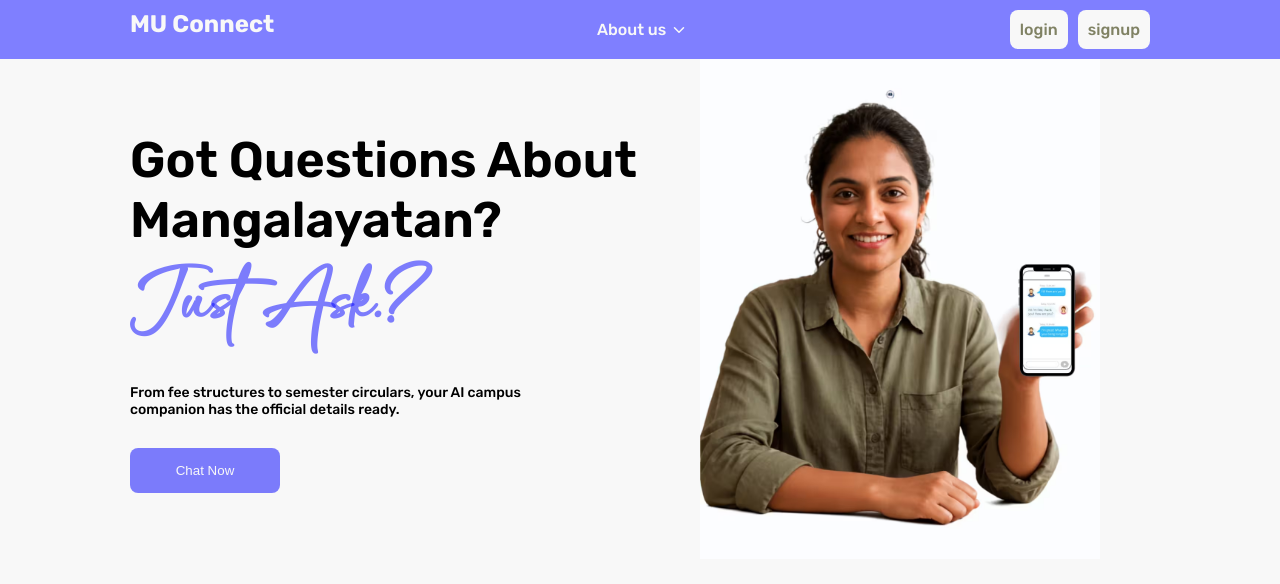
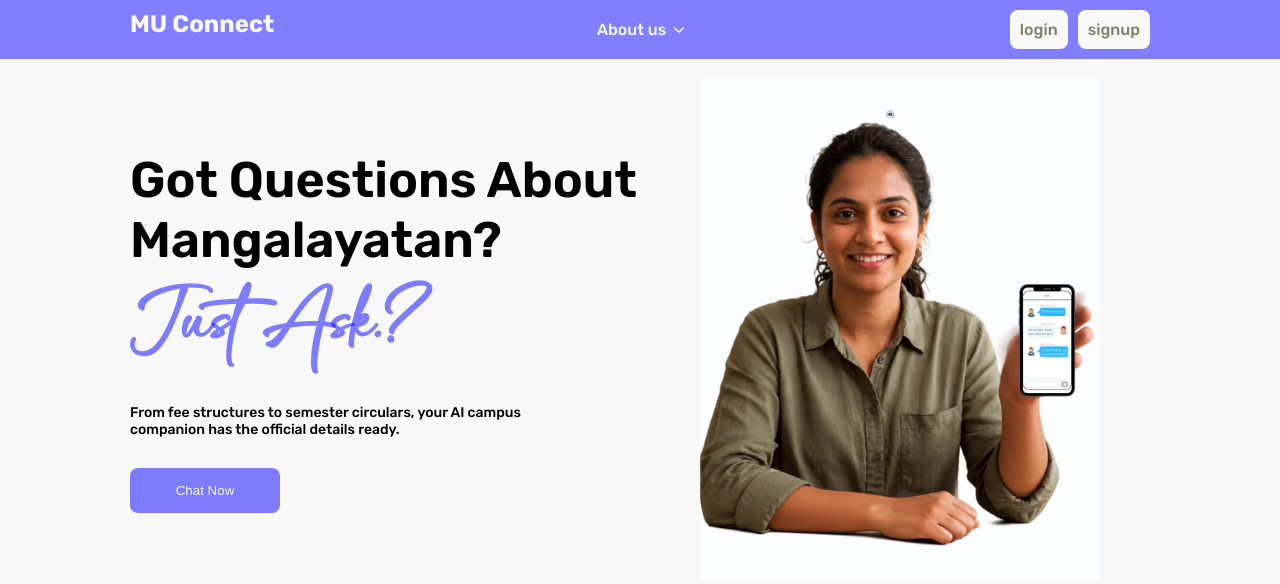
Before and after one commit to arunchauhan8308-cmd/RAGChatBot, a React app in the folder Frontend/: page / in a window 1280 px wide. Shown: the top 584 px of the page. Built offline with nearby package versions, Linux system fonts and the light colour scheme; the HTML template or start-up script is replaced by a standard one.

Commit message:
update the css file

```diff
--- a/Frontend/src/pages/MainPage/MainPage.css
+++ b/Frontend/src/pages/MainPage/MainPage.css
@@ -58,9 +58,8 @@
     display: flex;
     justify-content: space-between;
     width: 100%;
-    padding: 0px 100px 0px 130px;
+    padding: 20px 100px 80px 130px;
     background-color: #f8f8f8;
-    padding-bottom: 80px;
 }
 
 .text-wrapper {
```
